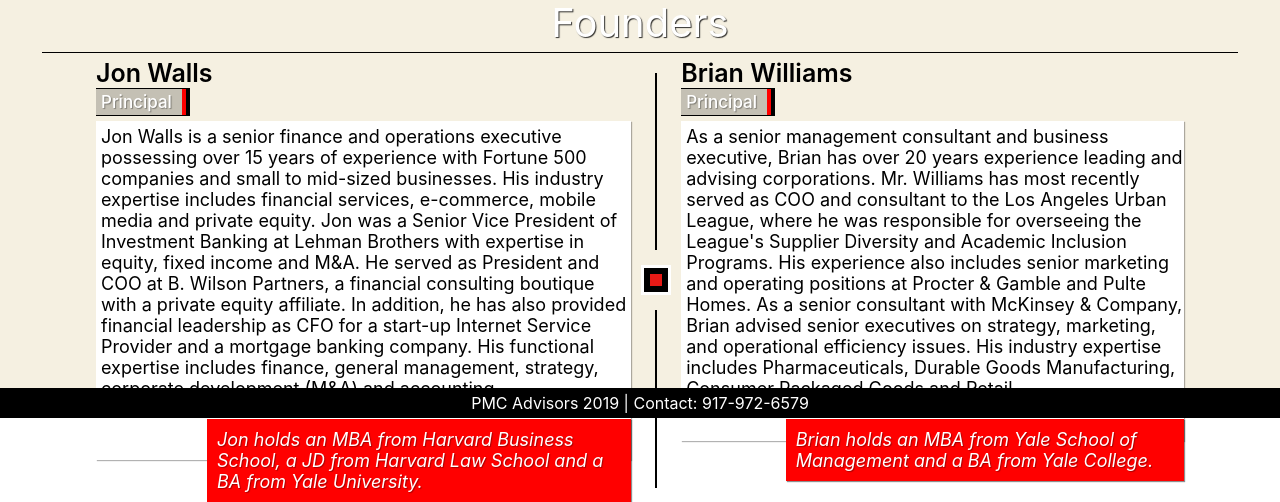
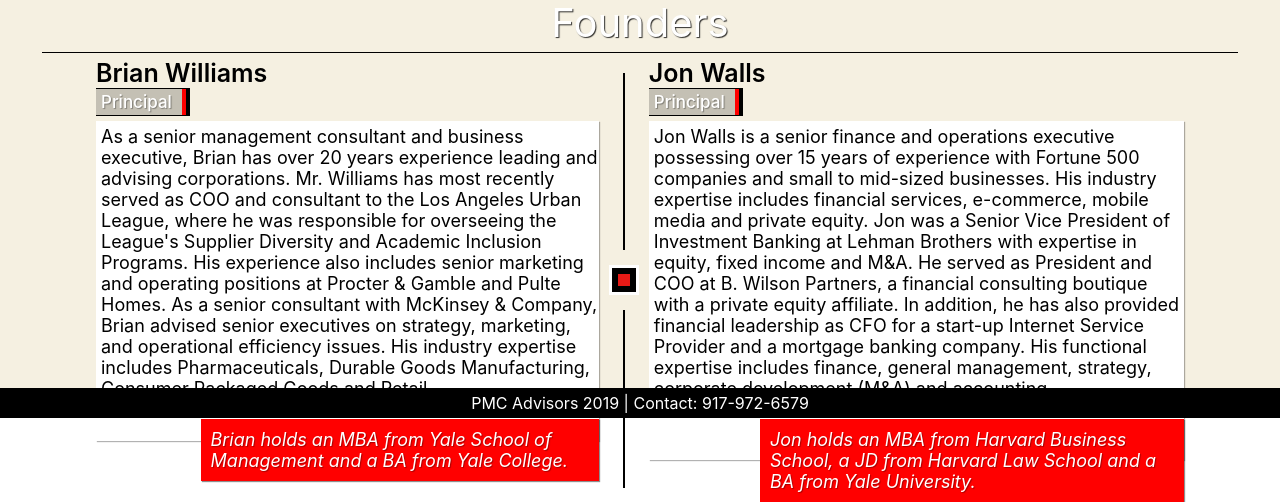
Before and after one commit to bkwillia052/PrincipleManagementConsulting, a React (Create React App) app in the folder pmc-advisors/: page /about in a window 1280 px wide. Shown: the part 382-884 px from the top of the page. Built offline with nearby package versions, Linux system fonts and the light colour scheme.

Commit message:
Order reverse on about page

```diff
--- a/pmc-advisors/src/components/AboutPage.js
+++ b/pmc-advisors/src/components/AboutPage.js
@@ -1,23 +1,24 @@
-import React, { Component, Fragment, HTMLBRElement } from 'react';
-import './AboutPage.css';
-import { FontAwesomeIcon } from '@fortawesome/react-fontawesome'
-import PageHeader from './PageHeader'
-import InfoBox from './InfoBox';
-import CheckerBox from './CheckerBox';
+import React, { Component, Fragment, HTMLBRElement } from "react";
+import "./AboutPage.css";
+import { FontAwesomeIcon } from "@fortawesome/react-fontawesome";
+import PageHeader from "./PageHeader";
+import InfoBox from "./InfoBox";
+import CheckerBox from "./CheckerBox";
 
 const founders = {
   brian: {
-        name: 'Brian Williams',
+    name: "Brian Williams",
     about: `As a senior management consultant and business executive, Brian has over 20 years experience leading and advising
         corporations. Mr. Williams has most recently served as COO and consultant to the Los Angeles Urban League, where he was responsible for overseeing the
 League's Supplier Diversity and Academic Inclusion Programs. His experience also includes senior marketing and operating positions at Procter & Gamble and Pulte Homes. As a
         senior consultant with McKinsey & Company, Brian advised senior executives on strategy, marketing, and operational
         efficiency issues. His industry expertise includes Pharmaceuticals, Durable Goods Manufacturing, Consumer Packaged
         Goods and Retail.   `,
-        creds: 'Brian holds an MBA from Yale School of Management and a BA from Yale College.'
+    creds:
+      "Brian holds an MBA from Yale School of Management and a BA from Yale College."
   },
   jon: {
-        name: 'Jon Walls',
+    name: "Jon Walls",
     about: `Jon Walls is a senior finance and operations executive possessing over 15 years of experience with Fortune 500 companies
         and small to mid-sized businesses. His industry expertise includes financial services, e-commerce, mobile media and
         private equity. Jon was a Senior Vice President of Investment Banking at Lehman Brothers with expertise in equity, fixed
@@ -25,82 +26,77 @@
         equity affiliate. In addition, he has also provided financial leadership as CFO for a start-up Internet Service Provider and a
         mortgage banking company. His functional expertise includes finance, general management, strategy, corporate
         development (M&A) and accounting. `,
-        creds: 'Jon holds an MBA from Harvard Business School, a JD from Harvard Law School and a BA from Yale University. '
-    },
-
+    creds:
+      "Jon holds an MBA from Harvard Business School, a JD from Harvard Law School and a BA from Yale University. "
   }
-
-
+};
 
 class AboutPage extends Component {
+  state = {};
 
-    state ={}
-
-    componentDidMount(){
-        let desc = document.querySelector('.details-sec');
-        console.dir(desc)
+  componentDidMount() {
+    let desc = document.querySelector(".details-sec");
+    console.dir(desc);
   }
   render() {
-
-    let {brian, jon} = founders;
+    let { brian, jon } = founders;
 
     return (
       <div className="about-container">
+        <div className="header-box">
+          <PageHeader centerBox={true} title="ABOUT US" />
 
-
-            <div className="header-box" >
-                <PageHeader centerBox={true} title='ABOUT US' />
-
-                <div style={{borderRight: '10px solid black', borderLeft: '10px solid black'}}>
+          <div
+            style={{
+              borderRight: "10px solid black",
+              borderLeft: "10px solid black"
+            }}
+          >
             <div className="header-content">
               <div className="who-wr">
                 <div className="h2">Who We Are</div>
               </div>
               <div className="tm">
-                            Principle’s business experts have decades of real-world corporate and entrepreneurial experience, in addition to the
-                            expertise developed by counseling owners and senior executives of companies from Wall Street to Main Street.
-                            Since the 1980s, Principle’s Analysts and Consultants have served clients worldwide. Our professionals have advanced
-                            degrees in various disciplines from Ivy League and other top-tier universities to complement their extensive executive and
-                            consulting experience.
-                            <br/>
-                            <br/>
-                                Our professional team includes Consultants who have senior executive and consulting experience at the following
-                            companies: Procter & Gamble, McKinsey & Company, Lehman Brothers, Pulte Homes, Novo Nordisk, Unilever, Johnson &
-                            Johnson, and other firms both large and small.
+                Principle’s business experts have decades of real-world
+                corporate and entrepreneurial experience, in addition to the
+                expertise developed by counseling owners and senior executives
+                of companies from Wall Street to Main Street. Since the 1980s,
+                Principle’s Analysts and Consultants have served clients
+                worldwide. Our professionals have advanced degrees in various
+                disciplines from Ivy League and other top-tier universities to
+                complement their extensive executive and consulting experience.
+                <br />
+                <br />
+                Our professional team includes Consultants who have senior
+                executive and consulting experience at the following companies:
+                Procter & Gamble, McKinsey & Company, Lehman Brothers, Pulte
+                Homes, Novo Nordisk, Unilever, Johnson & Johnson, and other
+                firms both large and small.
+              </div>
             </div>
           </div>
         </div>
 
-            </div>
-
-            <div className='about-body'>
-
-
+        <div className="about-body">
           <div className="team">
-
-                <div className="team-txt">
-                Founders
-                </div>
+            <div className="team-txt">Founders</div>
 
             <div className="team-container">
+              <InfoBox
+                name={brian.name}
+                about={brian.about}
+                creds={brian.creds}
+              />
+
+              <div className="divide">
+                <div className="line" />
+                <CheckerBox centerBox />
+                <div className="line" />
+              </div>
               <InfoBox name={jon.name} about={jon.about} creds={jon.creds} />
-                    <div className="divide">
-                        <div className="line"></div>
-                        <CheckerBox centerBox/>
-                        <div className="line"></div>
             </div>
-                    <InfoBox name={brian.name} about={brian.about} creds={brian.creds}/>
           </div>
-
         </div>
-
-            </div>
-
-
-
-
-
-
       </div>
     );
   }
```
Lines whose indentation alone changed are shown as unchanged.
